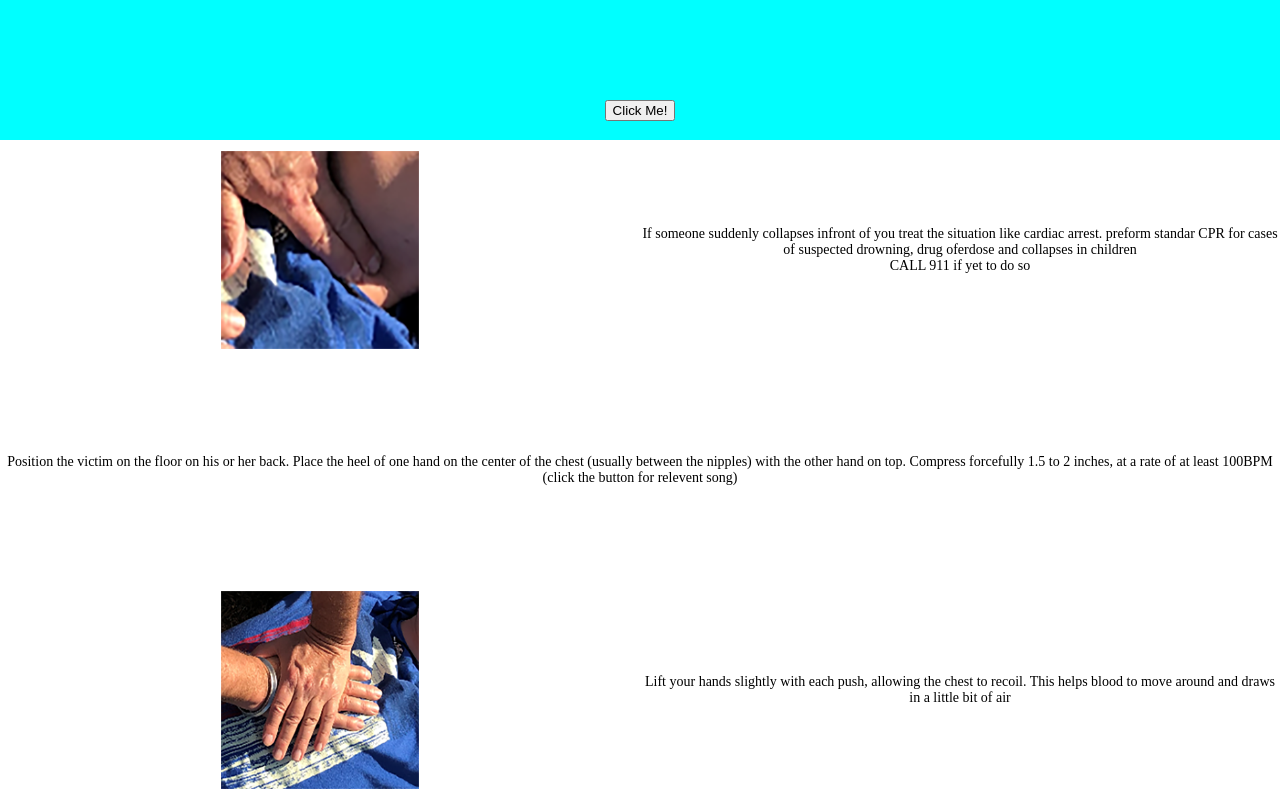
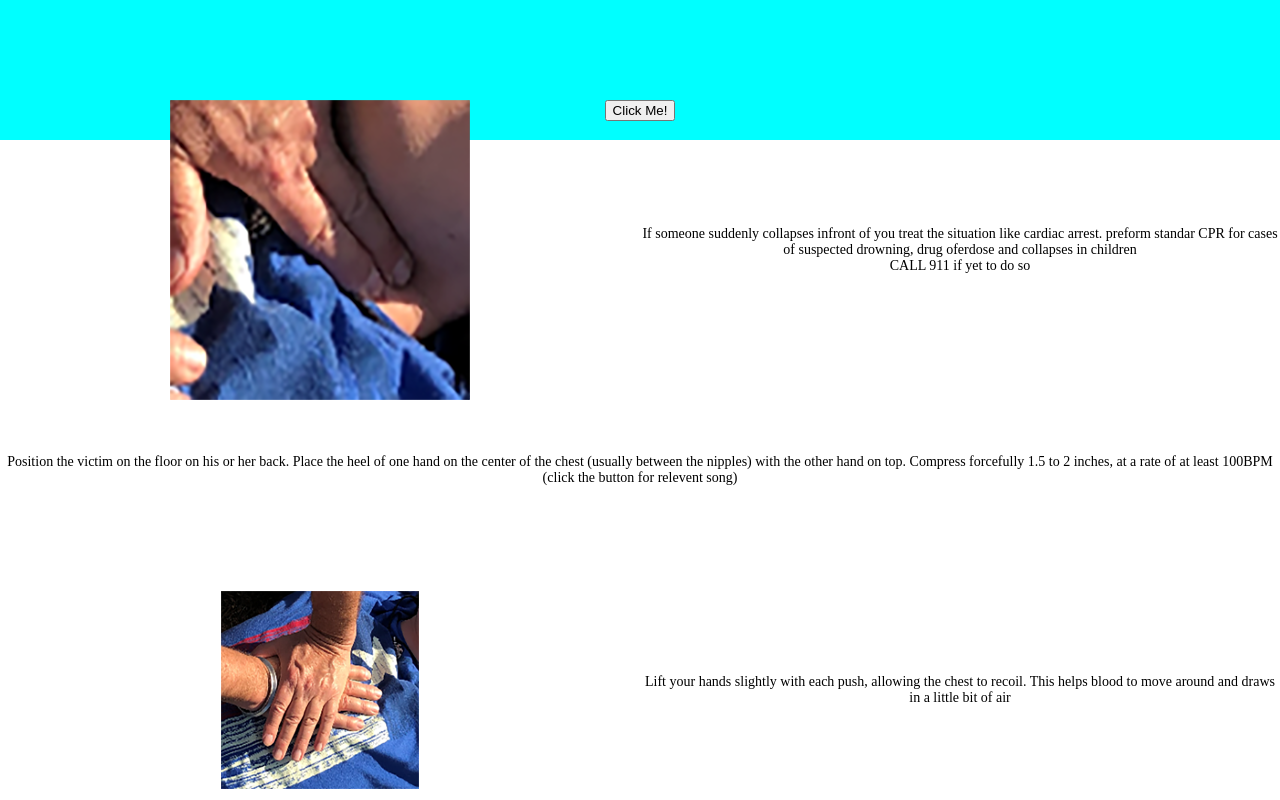
Before and after one commit to godofwolves/Refrence-card, a plain HTML site: page index.html in a window 1280 px wide. Drawn offline with Linux system fonts and the light colour scheme; a script that the page names is missing.

Commit message:
Update index.html

```diff
--- a/index.html
+++ b/index.html
@@ -30,7 +30,7 @@
 			<div class="container a">
 				<div class="box a">
 					<div class="pic a">
-                        <img src="PG1/images/pulse.PNG" class="size">
+                        <img src="PG1/images/pulse.PNG">
 					</div>
 				</div>
 				<div class="box b">
```
